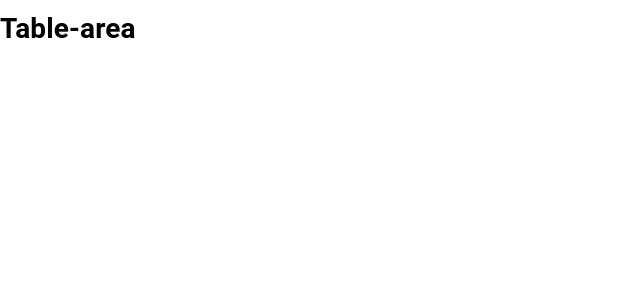
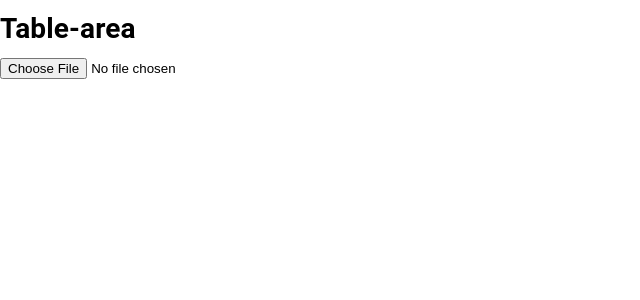
Before and after one commit to eshulga/chartio, a Vue app: page / in a window 1280 px wide. Shown: the top 300 px of the page, without its empty margins (0-640 px from the left). Built offline with nearby package versions, Linux system fonts and the light colour scheme.

Commit message:
add xlsx files reader and parsing

```diff
--- a/package.json
+++ b/package.json
@@ -17,7 +17,9 @@
     "vue-chartjs": "^3.3.1",
     "vue-material": "^1.0.0-beta-7",
     "vue-router": "^3.0.1",
-    "vue-scroll": "^2.1.7"
+    "vue-scroll": "^2.1.7",
+    "xlsx": "^0.12.12",
+    "xlsx-style": "^0.8.13"
   },
   "devDependencies": {
     "autoprefixer": "^7.1.2",
--- a/src/components/table-area/TableArea.vue
+++ b/src/components/table-area/TableArea.vue
@@ -1,14 +1,36 @@
 <template>
   <div class="main">
     <h1>Table-area</h1>
+    <input type="file" name="xlfile" id="xlf" @change="fileInputHandler">
   </div>
 </template>
 
 <script>
+import XLSX from 'xlsx'
+
 export default {
   name: 'TableArea',
   data () {
     return {
+      files: []
+    }
+  },
+  methods: {
+    fileInputHandler (e) {
+      console.dir(e.target.files)
+      let data = new Uint8Array(e.target.files)
+      console.dir(data)
+      var files = e.target.files
+      for (let i = 0, f = files[i]; i !== files.length; ++i) {
+        var reader = new FileReader()
+        var name = f.name
+        reader.onload = function (e) {
+          var data = e.target.result
+          var workbook = XLSX.read(data, {type: 'binary'})
+          console.log(name, workbook)
+        }
+        reader.readAsBinaryString(f)
+      }
     }
   }
 }
```
Also changed, not shown: 1 other file (tests, documents, lock files or other folders).
